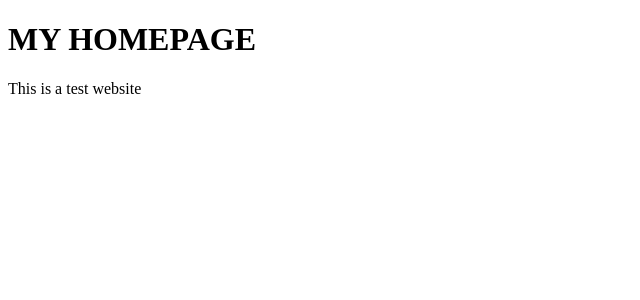
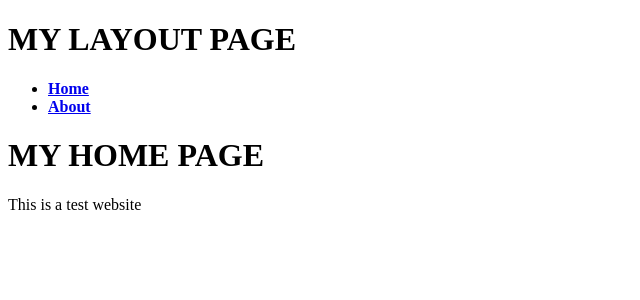
Before and after one commit to chrismatgit/website-flask-python, a Flask app: page / in a window 1280 px wide. Shown: the top 300 px of the page, without its empty margins (0-640 px from the left). Run offline with Flask 2, Linux system fonts and the light colour scheme.

Commit message:
adding a navigation menu and working on the layout page

```diff
--- a/src/templates/home.html
+++ b/src/templates/home.html
@@ -1,14 +1,7 @@
-<!DOCTYPE html>
-<!DOCTYPE html>
-<html lang="en">
-  <head>
-    <meta charset="UTF-8" />
-    <meta name="viewport" content="width=device-width, initial-scale=1.0" />
-    <meta http-equiv="X-UA-Compatible" content="ie=edge" />
-    <title>Home</title>
-  </head>
-  <body>
-    <h1>MY HOMEPAGE</h1>
-    <p>This is a test website</p>
-  </body>
-</html>
+{%extends "layout.html"%} {%block content%}
+<!-- below we are accessing the layout and extending the layout page -->
+<div class="home">
+  <h1>MY HOME PAGE</h1>
+  <p>This is a test website</p>
+</div>
+{%endblock%}
--- /dev/null
+++ b/src/templates/layout.html
@@ -0,0 +1,29 @@
+<!DOCTYPE html>
+<!DOCTYPE html>
+<html lang="en">
+  <head>
+    <meta charset="UTF-8" />
+    <meta name="viewport" content="width=device-width, initial-scale=1.0" />
+    <meta http-equiv="X-UA-Compatible" content="ie=edge" />
+    <title>Layout</title>
+  </head>
+  <body>
+    <header>
+      <div class="container">
+        <h1 class="logo">MY LAYOUT PAGE</h1>
+        <strong
+          ><nav>
+            <ul class="menu">
+              <li><a href="{{ url_for('home') }}">Home</a></li>
+              <li><a href="{{ url_for('about') }}">About</a></li>
+            </ul>
+          </nav></strong
+        >
+      </div>
+    </header>
+    <div class="container">
+      <!-- this is the place where the content will display from the page which extend the layout page -->
+      {%block content%}{%endblock%}
+    </div>
+  </body>
+</html>
```
Also changed, not shown: src/templates/about.html (+7 -14 lines).
